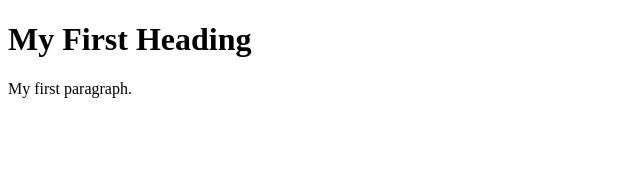
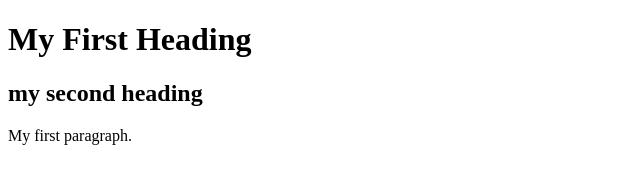
Before and after one commit to bhuvaneshwari22/Git-demo, a plain HTML site: page index.html in a window 1280 px wide. Shown: the whole page, without its empty margins (0-640 px from the left). Drawn offline with Linux system fonts and the light colour scheme.

Commit message:
index.html modified

```diff
--- a/index.html
+++ b/index.html
@@ -3,6 +3,7 @@
 <body>
 
 <h1>My First Heading</h1>
+<h2>my second heading</h2>
 <p>My first paragraph.</p>
 
 </body>
```
